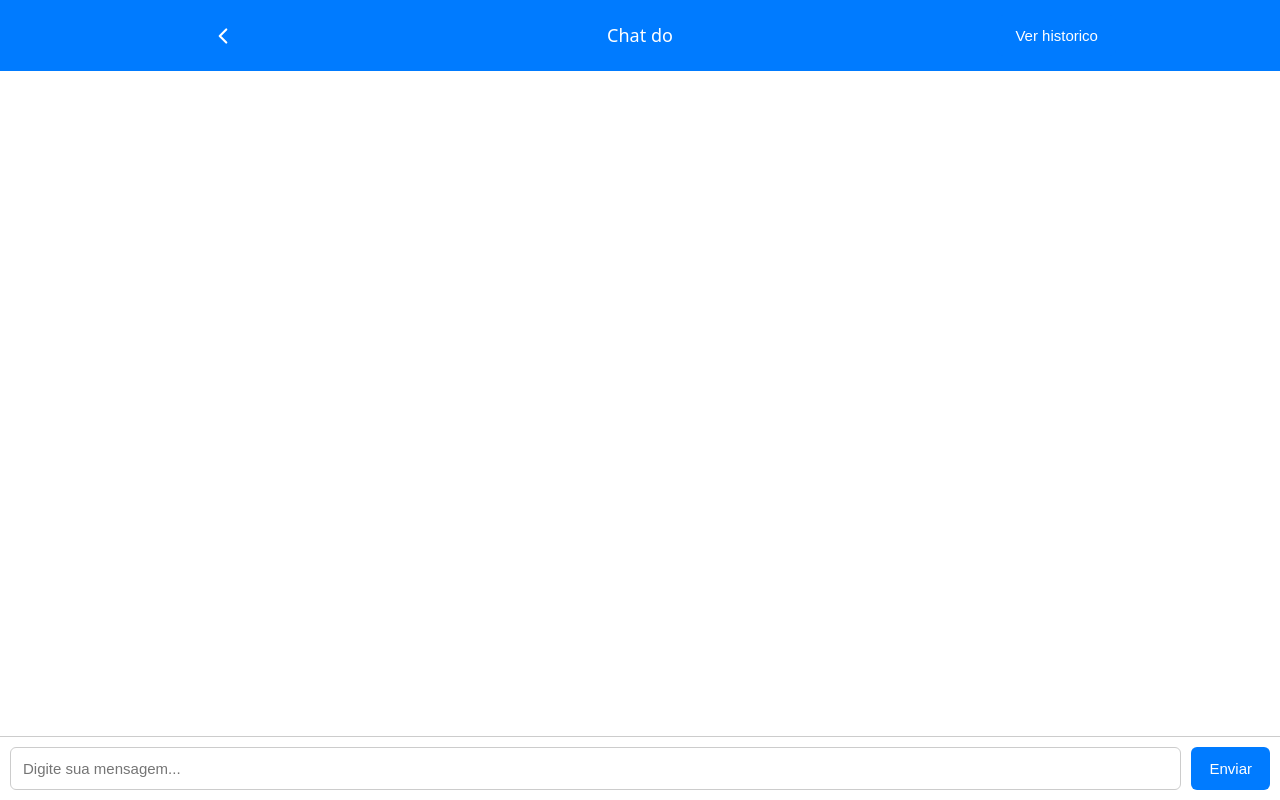
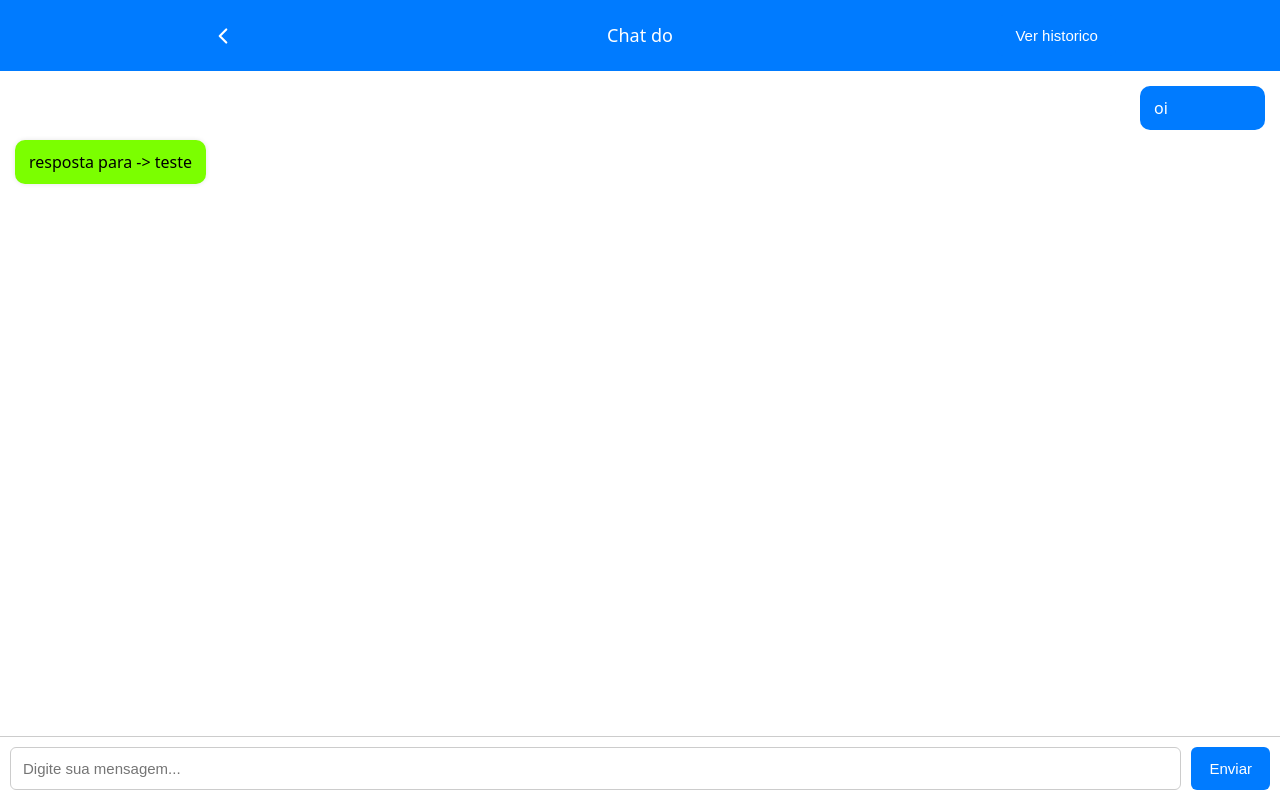
Before and after one commit to N1ckg4m3s/projeto-4blue, a React app in the folder frontend/: page /chat in a window 1280 px wide. Built offline with nearby package versions, Linux system fonts and the light colour scheme; the HTML template or start-up script is replaced by a standard one.

Commit message:
[ FEAT ] Mensages, adicionando cards das mensagens do usuario e as resposatas.

```diff
--- /dev/null
+++ b/frontend/src/components/chatBubble/mensage.tsx
@@ -0,0 +1,15 @@
+import './style.css'
+
+interface componentProps {
+    selfMessage: boolean
+    mensage: string
+}
+
+export const ChatMessage: React.FC<componentProps> = ({ selfMessage, mensage }) => {
+    const classe: string = selfMessage ? 'user' : 'system'
+    return (
+        <div className={`bubble ${classe}`}>
+            {mensage}
+        </div>
+    )
+}
--- /dev/null
+++ b/frontend/src/components/chatBubble/style.css
@@ -0,0 +1,22 @@
+.bubble {
+    padding: 10px 14px;
+    border-radius: 10px;
+    width: fit-content;
+    min-width: 10%;
+    max-width: 60%;
+    margin-bottom: 10px;
+}
+
+.user {
+    background: rgb(0, 123, 255);
+    color: white;
+    margin-left: auto;
+    text-align: start;
+}
+
+.system {
+    background: rgb(123, 255, 0);
+    margin-right: auto;
+    box-shadow: 0 0 5px rgba(0, 0, 0, 0.1);
+    text-align: start;
+}
--- a/frontend/src/index.css
+++ b/frontend/src/index.css
@@ -58,3 +58,10 @@ button:hover {
   justify-items: center;
   align-items: center;
 }
+
+/* Chat */
+.chatBox {
+  flex: 1;
+  padding: 15px;
+  overflow-y: auto;
+}
--- a/frontend/src/pages/chat/chatPage.tsx
+++ b/frontend/src/pages/chat/chatPage.tsx
@@ -1,12 +1,22 @@
 import './style.css'
-import React, { useContext, useEffect, useRef, useState } from "react"
+import React, { cache, useContext, useEffect, useRef, useState } from "react"
 import { UserContext } from "../../providers/userProvider"
 import { useNavigate } from "react-router-dom"
+import { ChatMessage } from '../../components/chatBubble/mensage'
 
 export const ChatPage = () => {
     const { user } = useContext(UserContext);
     const navigate = useNavigate();
-    const [cacheMessages, setCacheMessages] = useState([]);
+    const [cacheMessages, setCacheMessages] = useState([
+        {
+            mensage: 'oi ',
+            selfMessage: true,
+        },
+        {
+            mensage: 'resposta para -> teste',
+            selfMessage: false,
+        }
+    ]);
     const inputRef = useRef<HTMLInputElement>(null);
 
     /* Valida se tem mensagem */
@@ -20,10 +30,21 @@ export const ChatPage = () => {
 
     const handleSubmit = (e: React.FormEvent<HTMLFormElement>) => {
         e.preventDefault();
+
+        if (!inputRef.current) return;
+
         const userMessage = inputRef.current?.value;
         const [valido, mensagem] = validadeMessage(userMessage)
 
         if (valido) {
+            // Adicionar a mensagem
+            setCacheMessages([...cacheMessages, {
+                mensage: mensagem,
+                selfMessage: true
+            }])
+
+            // Apaga o texto do input
+            inputRef.current.value = '';
             console.log('envia a mensagem para o banco.')
             console.log('mensagem:', mensagem)
         }
@@ -33,9 +54,7 @@ export const ChatPage = () => {
         navigate('/history')
     }
 
-    useEffect(() => {
-
-    }, [])
+    useEffect(() => { }, [])
 
     /** VIEW **/
     const BackIcon: React.ReactNode = (<>
@@ -65,7 +84,12 @@ export const ChatPage = () => {
                 <button onClick={handleNavigateToHistory}>Ver historico</button>
             </header>
             <div className="chatBox">
-
+                {cacheMessages.map((msg) => (
+                    <ChatMessage
+                        mensage={msg.mensage}
+                        selfMessage={msg.selfMessage}
+                    />
+                ))}
             </div>
             <form className="inputArea" onSubmit={handleSubmit}>
                 <input id="mensagemInput" placeholder="Digite sua mensagem..." ref={inputRef} />
--- a/frontend/src/pages/chat/style.css
+++ b/frontend/src/pages/chat/style.css
@@ -1,9 +1,3 @@
-.chatBox {
-    flex: 1;
-    padding: 15px;
-    overflow-y: auto;
-}
-
 .inputArea {
     display: flex;
     padding: 10px;
```
Also changed, not shown: frontend/src/pages/chatHistory/style.css (deleted). Lines whose indentation alone changed are shown as unchanged.
